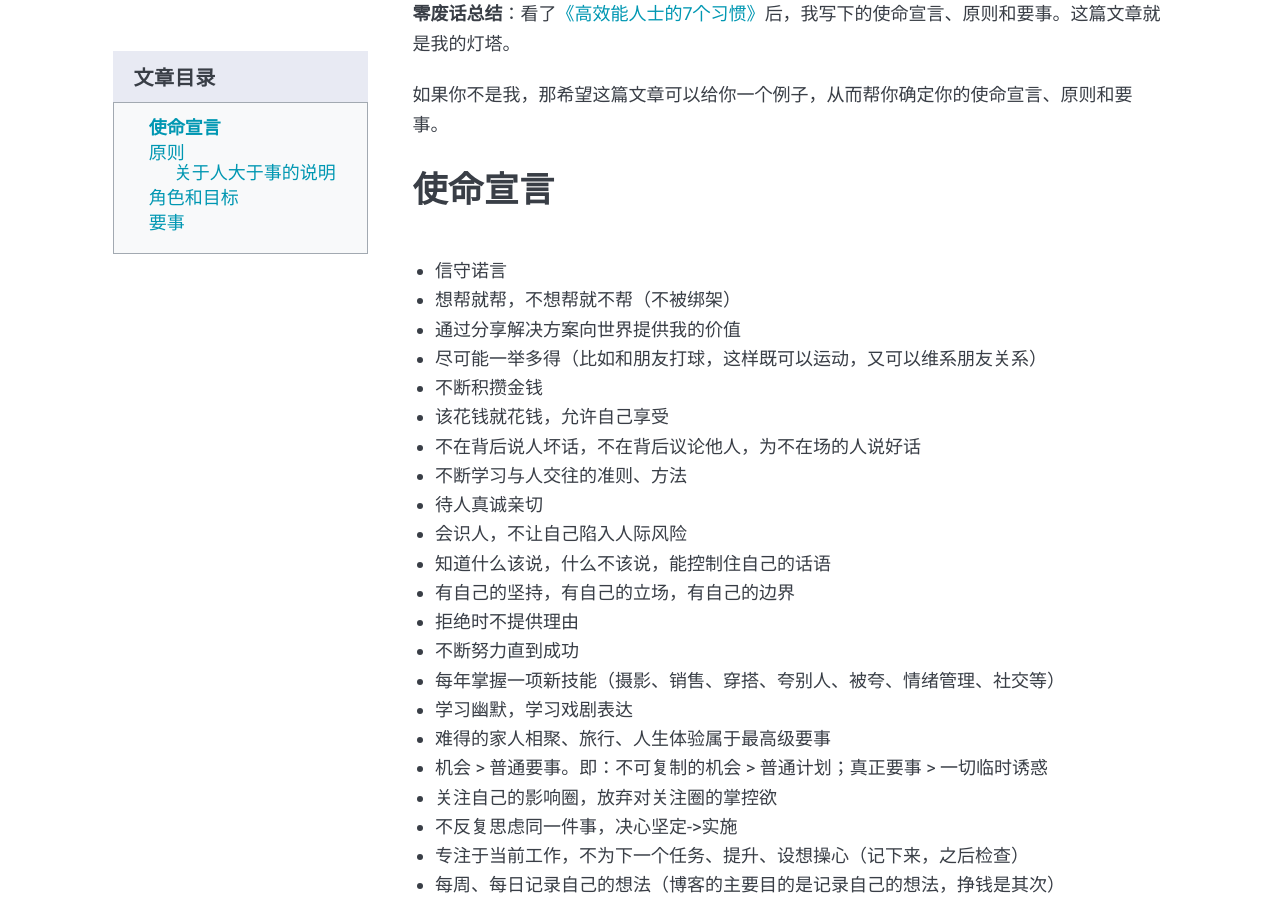
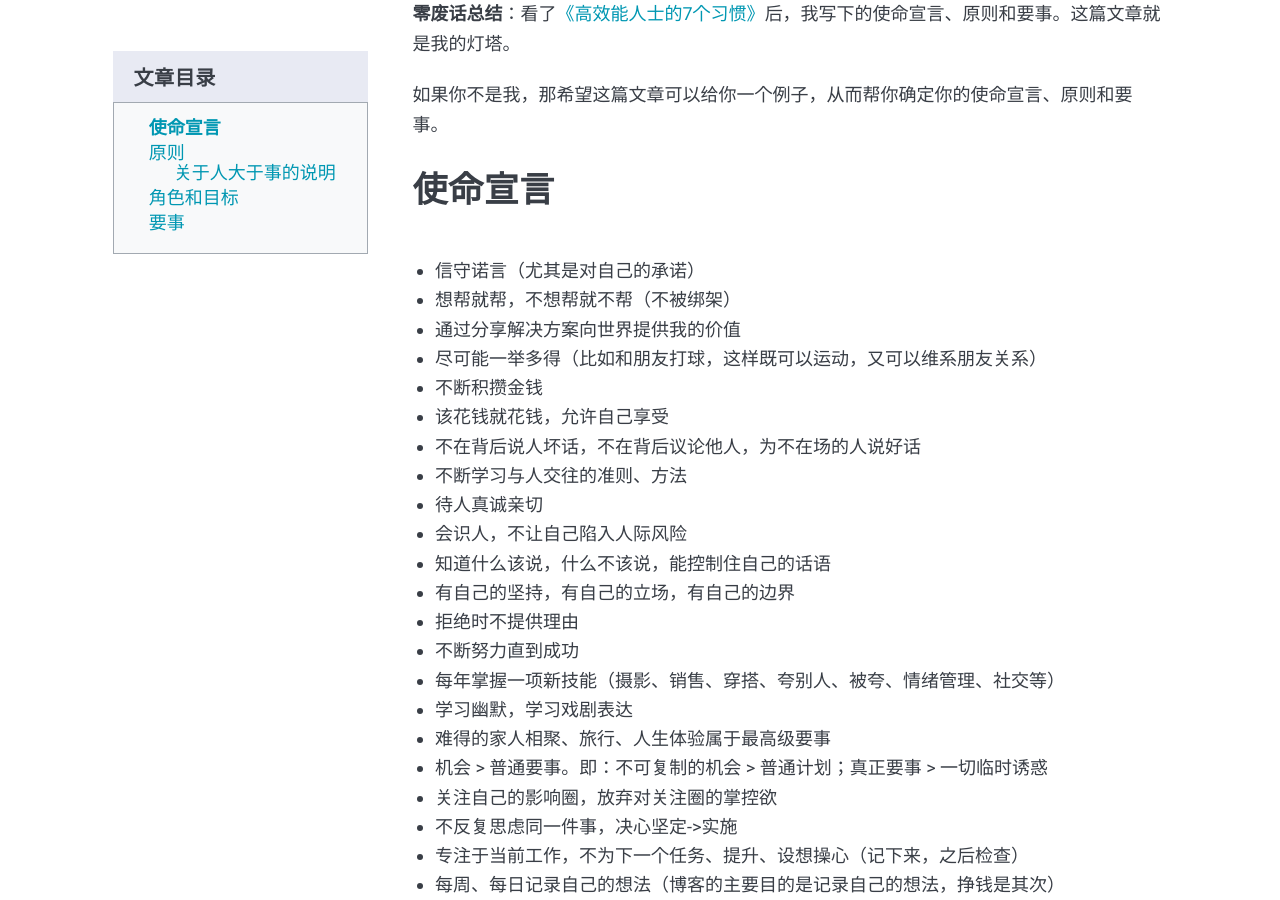
Before and after one commit to xiangxinotes/xiangxinotes.github.io, a Jekyll site: the page built from _posts/2026-04-22-my-mission-principles-roles-and-priorities.markdown, in a window 1280 px wide and 900 px high, scrolled down 522 px. Built offline with Jekyll 4.4.1, drawn with Linux system fonts in a browser that asks for light colours; nearby versions of some CDN libraries; comment, search, counter and statistics services are not loaded.

Commit message:
update wording

```diff
--- a/_posts/2026-04-22-my-mission-principles-roles-and-priorities.markdown
+++ b/_posts/2026-04-22-my-mission-principles-roles-and-priorities.markdown
@@ -15,7 +15,7 @@ tags: personal-growth book
 
 ## 使命宣言
 
-- 信守诺言
+- 信守诺言（尤其是对自己的承诺）
 - 想帮就帮，不想帮就不帮（不被绑架）
 - 通过分享解决方案向世界提供我的价值
 - 尽可能一举多得（比如和朋友打球，这样既可以运动，又可以维系朋友关系）
```
